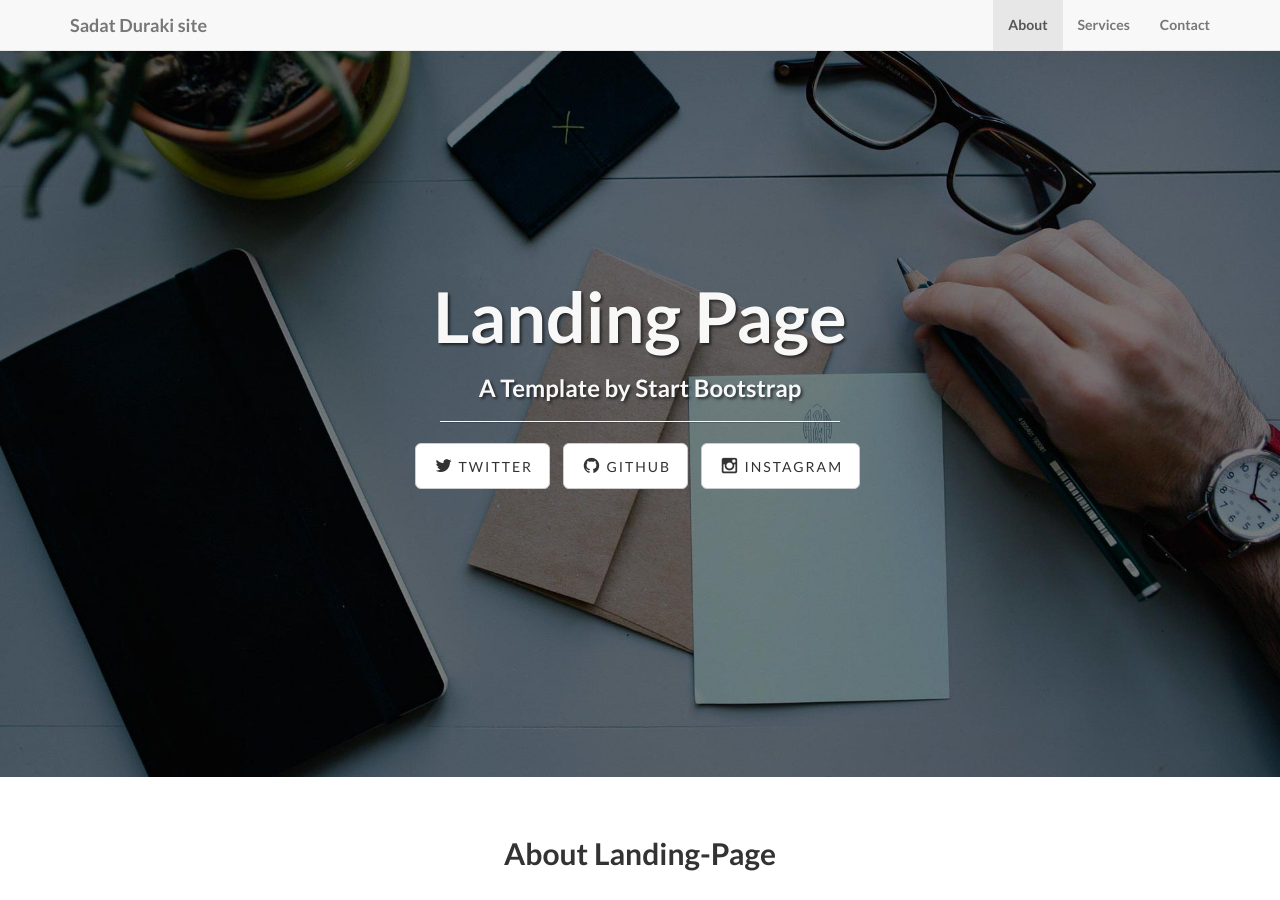
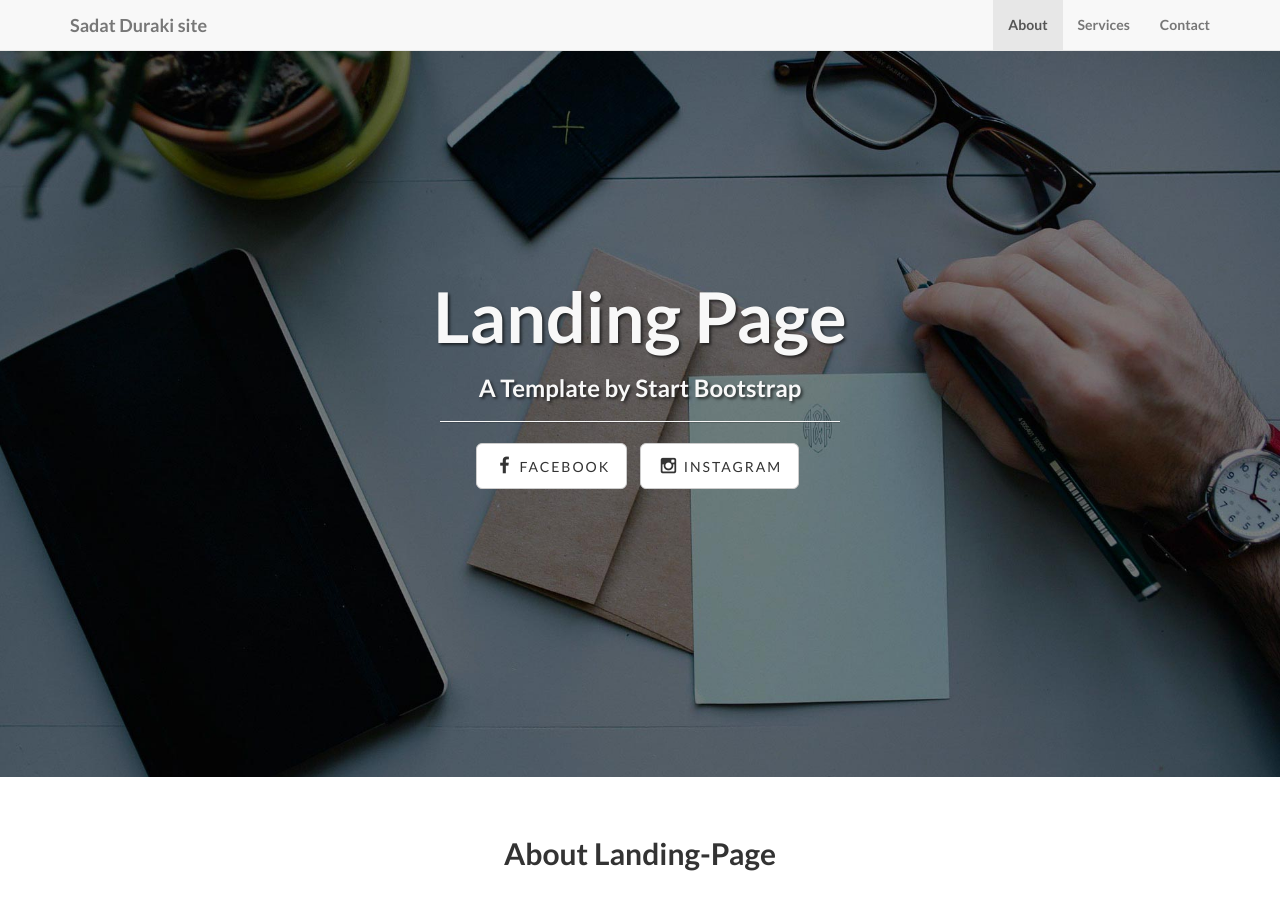
Before and after one commit to sadatd/sadatd.github.io, a Jekyll site: the page built from index.html, in a window 1280 px wide and 900 px high. Built offline with Jekyll 4.4.1, drawn with Linux system fonts in a browser that asks for light colours; some of the changed text lies outside the part shown.

Commit message:
Update facebook and instagram links

```diff
--- a/_config.yml
+++ b/_config.yml
@@ -26,9 +26,7 @@ permalink: pretty
 # ----------------------- #
 
 social:
-  - title: twitter
-    url: https://twitter.com/SBootstrap
-  - title: github
-    url: https://github.com/IronSummitMedia/startbootstrap
+  - title: facebook
+    url: https://www.facebook.com/bih.sam
   - title: instagram
     url: https://instagram.com/bihsambal
```
